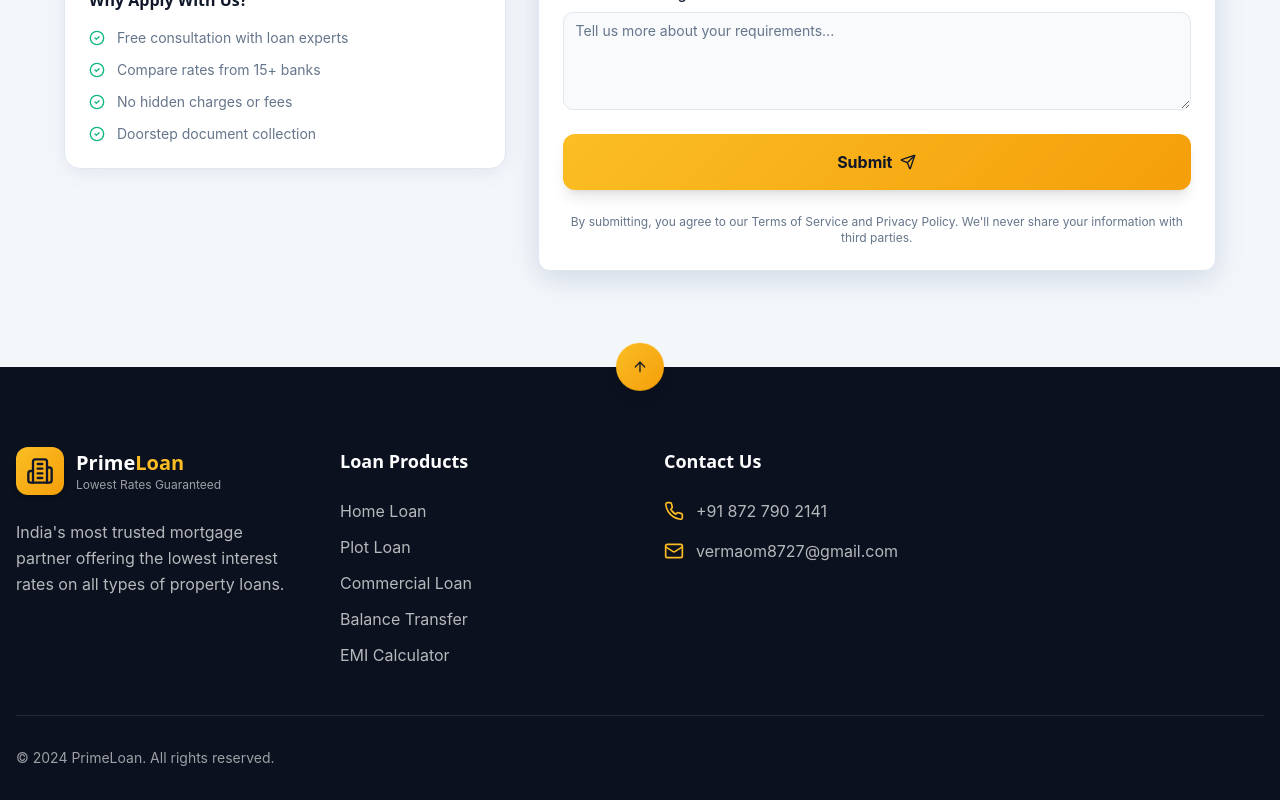
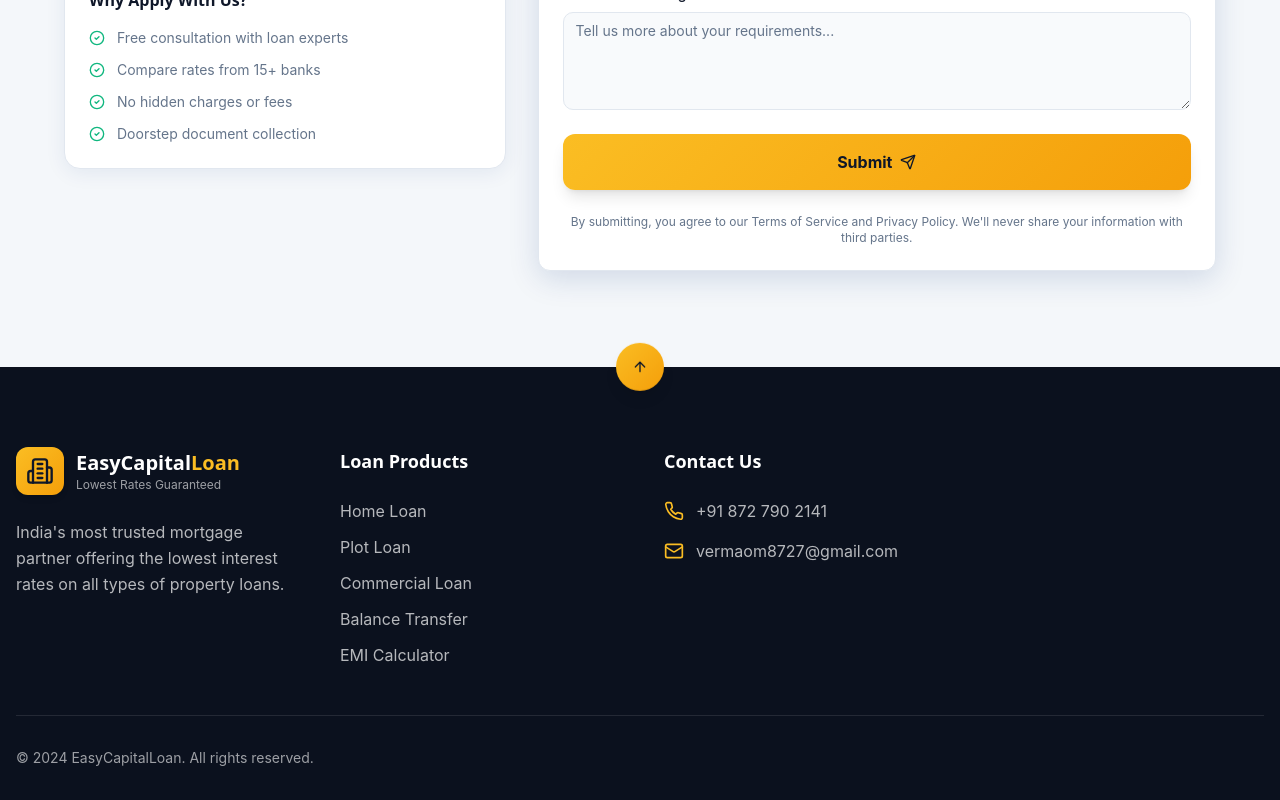
Before and after one commit to sunil-appinventiv/primeloan, a React (Vite) app: page / in a window 1280 px wide. Shown: the part 6534-7334 px from the top of the page. Built offline with nearby package versions, Linux system fonts and the light colour scheme; the HTML template or start-up script is replaced by a standard one.

Commit message:
Update Footer.tsx
ssa

```diff
--- a/src/components/Footer.tsx
+++ b/src/components/Footer.tsx
@@ -53,7 +53,7 @@ const Footer = () => {
               </div>
               <div>
                 <span className="text-xl font-heading font-bold">
-                  Prime<span className="text-gold">Loan</span>
+                  EasyCapital<span className="text-gold">Loan</span>
                 </span>
                 <p className="text-xs text-primary-foreground/60">Lowest Rates Guaranteed</p>
               </div>
@@ -125,7 +125,7 @@ const Footer = () => {
         <div className="pt-8 border-t border-primary-foreground/10">
           <div className="flex flex-col md:flex-row justify-between items-center gap-4">
             <p className="text-sm text-primary-foreground/60">
-              © 2024 PrimeLoan. All rights reserved.
+              © 2024 EasyCapitalLoan. All rights reserved.
             </p>
             {/* <p className="text-sm text-primary-foreground/60">
               Made with ❤️ in India | Regulated by RBI
```
